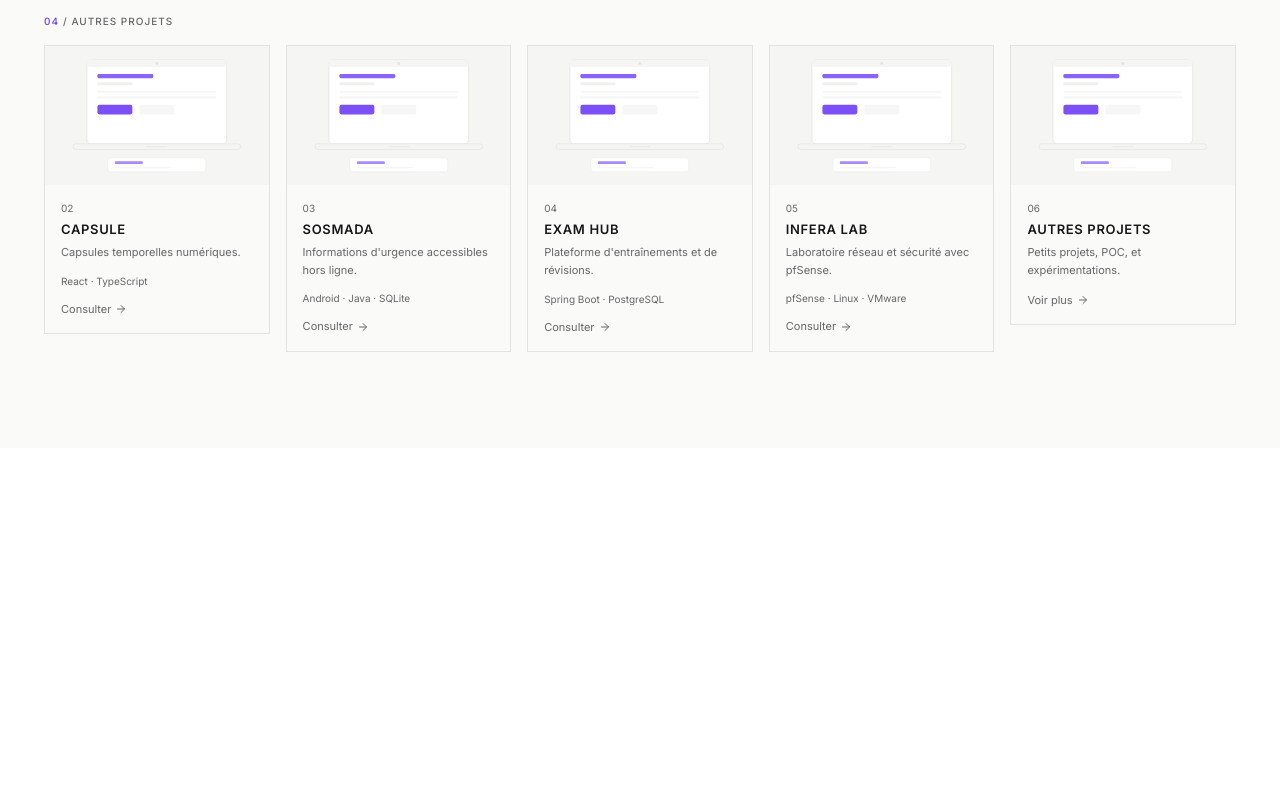
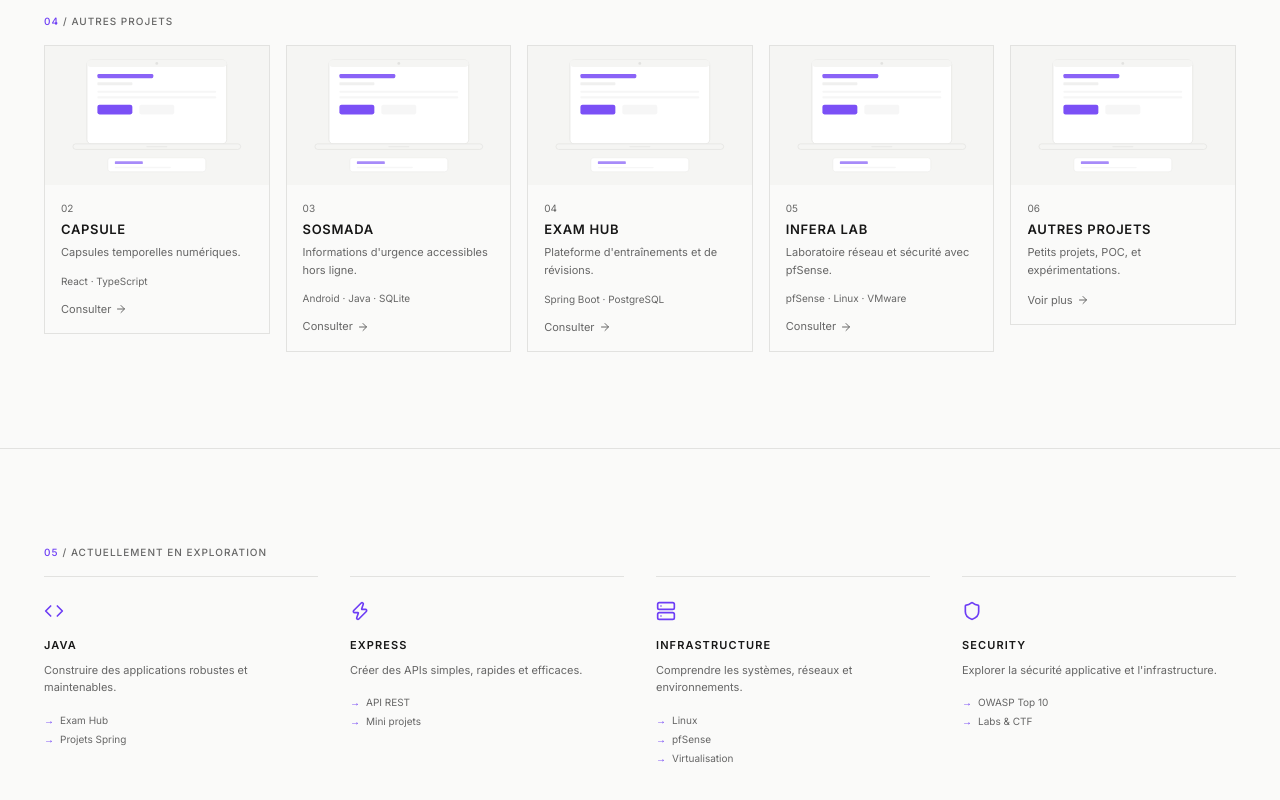
Before and after one commit to ItokianaRAKT/portfolio, a React (Vite) app: page / in a window 1280 px wide. Shown: the part 1530-2330 px from the top of the page. Before the commit the page ends 1978 px from the top, so only its background shows below. Built offline with nearby package versions, Linux system fonts and the light colour scheme.

Commit message:
feat: integrate Exploration in App

```diff
--- a/src/App.tsx
+++ b/src/App.tsx
@@ -3,6 +3,7 @@ import { Navbar } from './components/Navbar'
 import { Hero } from './sections/Hero'
 import { About } from './sections/About'
 import { Projects } from './sections/Projects'
+import { Exploration } from './sections/Exploration'
 
 function App() {
   return (
@@ -13,6 +14,7 @@ function App() {
           <Hero />
           <About />
           <Projects />
+          <Exploration />
         </main>
       </div>
     </ThemeProvider>
```
